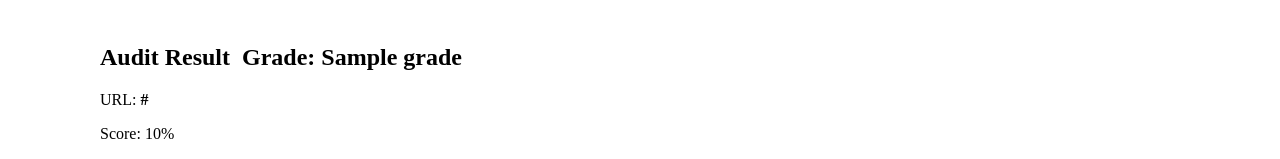
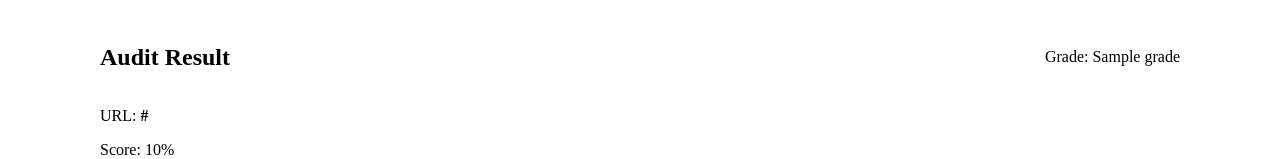
Before and after one commit to Swalehjamshaid/ThroughwebAuditforall, a Python web app: template fftech_audit/templates/results.html in a window 1280 px wide. Shown: the part 83-242 px from the top of the page. Run offline with Jinja, Linux system fonts and the light colour scheme; the template is opened without the code that fills it: most values are stand-ins (such as "Sample title", 1, 10 or a date in 2020).

Commit message:
Update results.html

```diff
--- a/fftech_audit/templates/results.html
+++ b/fftech_audit/templates/results.html
@@ -2,15 +2,16 @@
 {% extends "base.html" %}
 {% block content %}
 <section>
-  <h2 class="section-title" style="display:flex;align-items:center;gap:12px">
-    Audit Result
+  <div style="display:flex;justify-content:space-between;align-items:center;gap:12px">
+    <h2 class="section-title">Audit Result</h2>
     <span class="badge">Grade: {{ grade }}</span>
-  </h2>
+  </div>
   <p class="text-muted">URL: <strong>{{ url }}</strong></p>
+
   <div class="progress" style="margin-top:12px"><div class="progress-fill" style="width: {{ score }}%"></div></div>
   <p class="text-muted" style="margin-top:6px">Score: {{ score }}%</p>
 
-  <!-- Severity -->
+  <!-- Severity badges -->
   <div style="margin-top:16px;display:flex;gap:8px;flex-wrap:wrap">
     <span class="badge">Errors: {{ severity.errors }}</span>
     <span class="badge">Warnings: {{ severity.warnings }}</span>
@@ -72,11 +73,17 @@
 </section>
 
 <script>
-  // Donuts
+  // Donuts (Chart.js)
   (function(){
     const cat = {{ category|tojson }};
-    const donut = (el, val)=> new Chart(el, { type:'doughnut', data:{ labels:['Score','Remaining'],
-      datasets:[{ data:[val,100-val], backgroundColor: ['#16a34a','#334155'], borderWidth:0 }] }, options:{cutout:'70%'} });
+    const donut = (el, val)=> new Chart(el, {
+      type:'doughnut',
+      data:{
+        labels:['Score','Remaining'],
+        datasets:[{ data:[val,100-val], backgroundColor:['#16a34a','#334155'], borderWidth:0 }]
+      },
+      options:{ cutout:'70%' }
+    });
     donut(document.getElementById('donutCrawl'),  cat['Crawlability']);
     donut(document.getElementById('donutSEO'),    cat['On-Page SEO']);
     donut(document.getElementById('donutPerf'),   cat['Performance']);
@@ -84,7 +91,7 @@
     donut(document.getElementById('donutMobile'), cat['Mobile']);
   })();
 
-  // Sort/init
+  // Build table (using helpers in static/app.js)
   window.currentAudit = {
     metrics: (function(){
       const M = {};
```
